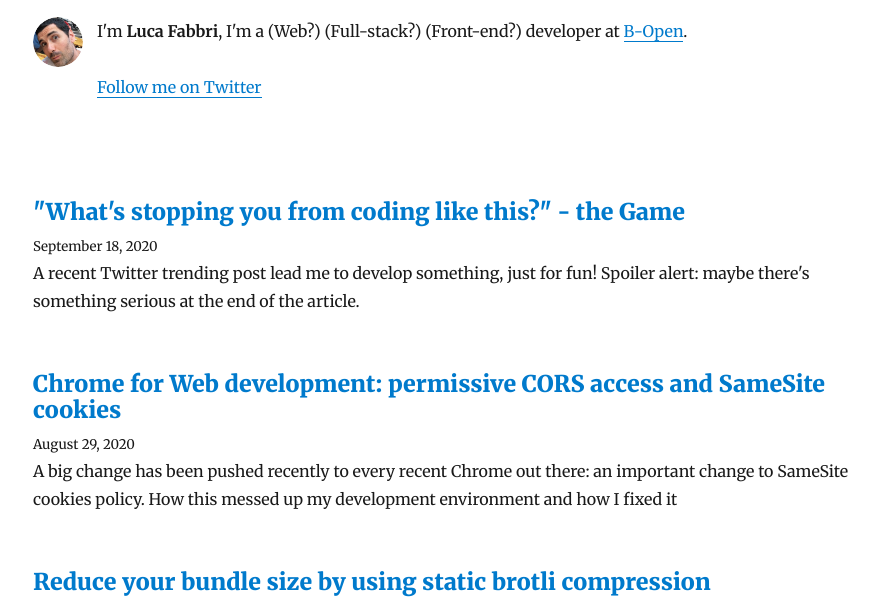
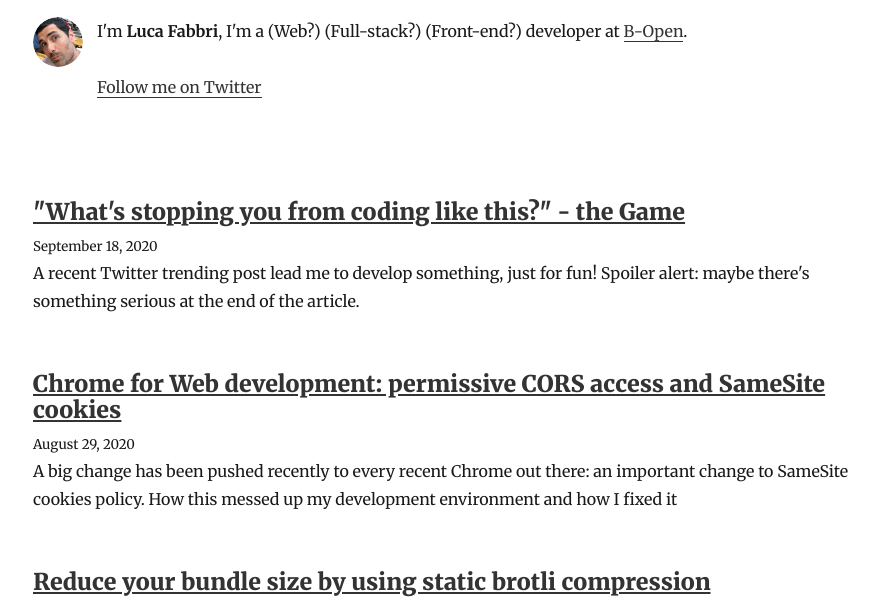
Before and after one commit to keul/keul.it, a Gatsby site: page / in a window 1280 px wide. Shown: the part 137-743 px from the top of the page, without its empty margins (180-1059 px from the left). Built offline with nearby package versions, Linux system fonts and the light colour scheme; Gatsby itself is replaced by a stand-in of ours; some packages are replaced by stand-ins of ours.

Commit message:
Changes to links colors

```diff
--- a/src/pages/index.js
+++ b/src/pages/index.js
@@ -23,6 +23,8 @@ class BlogIndex extends React.Component {
               <h3
                 style={{
                   marginBottom: rhythm(1 / 4),
+                  color: '#333',
+                  textDecoration: 'underline',
                 }}
               >
                 <Link style={{ boxShadow: `none` }} to={node.fields.slug}>
--- a/src/utils/typography.js
+++ b/src/utils/typography.js
@@ -12,6 +12,9 @@ Wordpress2016.overrideThemeStyles = () => {
     },
     li: {
       marginBottom: "0.5rem",
+    },
+    a: {
+      color: '#333',
     },
     'a > code[class*="language-"]': {
       color: "white",
```
